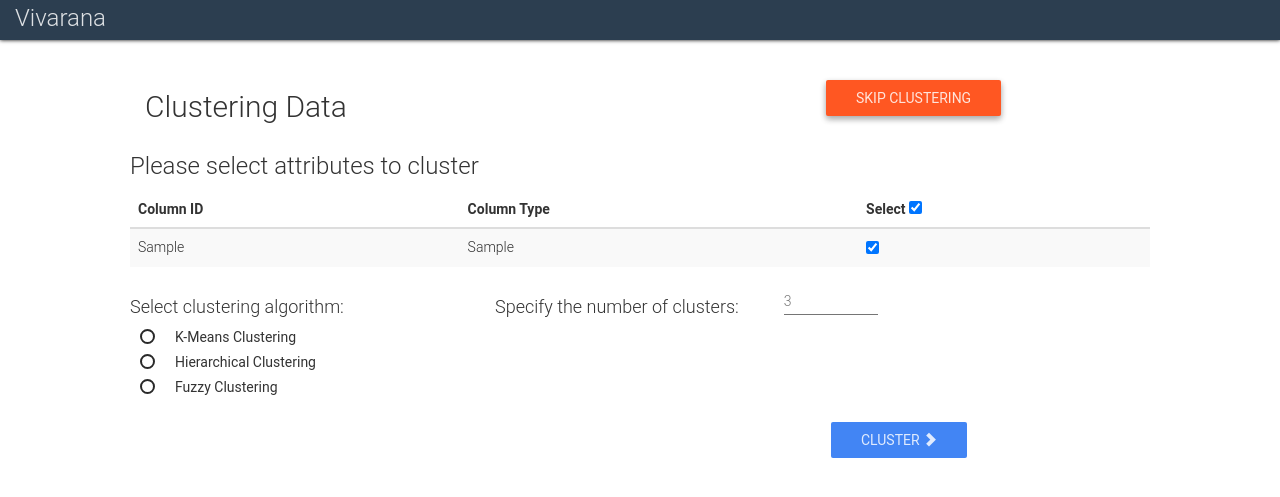
After one commit to Vivarana/FYP, a Django app: template vivarana/templates/vivarana/clustering.html in a window 1280 px wide. The commit adds this page. Shown: the top 497 px of the page. Run offline with Django 3.2, Linux system fonts and the light colour scheme; the template is opened without the code that fills it: most values are stand-ins (such as "Sample title", 1, 10 or a date in 2020); some libraries are stand-ins or nearby versions.

Commit message:
added clustering functionality

```diff
--- a/vivarana/helper/file_helper.py
+++ b/vivarana/helper/file_helper.py
@@ -75,8 +75,9 @@ def load_data(filename, dataframe):
 
 
 def remove_columns(needed_columns, dataframe):
-    column_list = [dataframe.columns[int(i)-1] for i in needed_columns]
-    return dataframe[column_list]
+    new_dataframe = dataframe.copy(deep=True)
+    column_list = [new_dataframe.columns[int(i)-1] for i in needed_columns]
+    return new_dataframe[column_list]
 
 #return the column types in a format compatible with the paracoords library
 def get_compatible_column_types(dataframe):
--- a/vivarana/static/js/material.js
+++ b/vivarana/static/js/material.js
@@ -1,4 +1,4 @@
-/* globals jQuery, ripples */
+/* globals jQuery */
 
 (function($) {
   // Selector to select only not already processed elements
@@ -31,6 +31,7 @@
       ].join(","),
       "inputElements": "input.form-control, textarea.form-control, select.form-control",
       "checkboxElements": ".checkbox > label > input[type=checkbox]",
+      "togglebuttonElements": ".togglebutton > label > input[type=checkbox]",
       "radioElements": ".radio > label > input[type=radio]"
     },
     "checkbox": function(selector) {
@@ -39,6 +40,13 @@
       .filter(":notmdproc")
       .data("mdproc", true)
       .after("<span class=ripple></span><span class=check></span>");
+    },
+    "togglebutton": function(selector) {
+      // Add fake-checkbox to material checkboxes
+      $((selector) ? selector : this.options.togglebuttonElements)
+      .filter(":notmdproc")
+      .data("mdproc", true)
+      .after("<span class=toggle></span>");
     },
     "radio": function(selector) {
       // Add fake-radio to material radios
@@ -55,14 +63,25 @@
         var $this = $(this);
         $this.wrap("<div class=form-control-wrapper></div>");
         $this.after("<span class=material-input></span>");
+
+        // Add floating label if required
         if ($this.hasClass("floating-label")) {
           var placeholder = $this.attr("placeholder");
           $this.attr("placeholder", null).removeClass("floating-label");
           $this.after("<div class=floating-label>" + placeholder + "</div>");
         }
+
+        // Add hint label if required
+        if ($this.attr("data-hint")) {
+          $this.after("<div class=hint>" + $this.attr("data-hint") + "</div>");
+        }
+
+        // Set as empty if is empty (damn I must improve this...)
         if ($this.val() === null || $this.val() == "undefined" || $this.val() === "") {
           $this.addClass("empty");
         }
+
+        // Support for file input
         if ($this.parent().next().is("[type=file]")) {
           $this.parent().addClass("fileinput");
           var $input = $this.parent().next().detach();
@@ -71,7 +90,7 @@
       });
 
       $(document)
-            .on("change", ".checkbox input", function() { $(this).blur(); })
+      .on("change", ".checkbox input[type=checkbox]", function() { $(this).blur(); })
       .on("keydown paste", ".form-control", function(e) {
         if(_isChar(e)) {
           $(this).removeClass("empty");
@@ -107,12 +126,13 @@
       });
     },
     "ripples": function(selector) {
-            ripples.init((selector) ? selector : this.options.withRipples);
+      $.ripples({"target": (selector) ? selector : this.options.withRipples});
     },
     "init": function() {
       this.ripples();
       this.input();
       this.checkbox();
+      this.togglebutton();
       this.radio();
 
       if (document.arrive) {
@@ -125,8 +145,8 @@
       (function() {
         // This part of code will detect autofill when the page is loading (username and password inputs for example)
         var loading = setInterval(function() {
-                    $("input").each(function() {
-                        if ($(this).val() !== $(this).attr("value")) {
+          $("input[type!=checkbox]").each(function() {
+            if ($(this).val() && $(this).val() !== $(this).attr("value")) {
               $(this).trigger("change");
             }
           });
--- a/vivarana/static/js/ripples.js
+++ b/vivarana/static/js/ripples.js
@@ -1,179 +1,130 @@
 /* Copyright 2014+, Federico Zivolo, LICENSE at https://github.com/FezVrasta/bootstrap-material-design/blob/master/LICENSE.md */
-/* globals CustomEvent */
-window.ripples = {
-    init : function(withRipple) {
-        "use strict";
+/* globals jQuery, navigator */
 
-        // Cross browser matches function
-        function matchesSelector(domElement, selector) {
-            var matches = domElement.matches ||
-                domElement.matchesSelector ||
-                domElement.webkitMatchesSelector ||
-                domElement.mozMatchesSelector ||
-                domElement.msMatchesSelector ||
-                domElement.oMatchesSelector;
-            return matches.call(domElement, selector);
-        }
+(function($) {
+  $.ripples = function(options) {
 
-        // animations time
-        var rippleOutTime = 100,
-            rippleStartTime = 500;
-
-        // Helper to bind events on dynamically created elements
-        var bind = function(events, selector, callback) {
-            if (typeof events === "string") {
-                events = [events];
-            }
-            events.forEach(function(event) {
-                document.addEventListener(event, function(e) {
-                    var target = (typeof e.detail !== "number") ? e.detail : e.target;
-
-                    if (matchesSelector(target, selector)) {
-                        callback(e, target);
-                    }
-                });
-            });
-        };
-
-        var rippleStart = function(e, target, callback) {
-
-            // Init variables
-            var $rippleWrapper      = target,
-                $el                 = $rippleWrapper.parentNode,
-                $ripple             = document.createElement("div"),
-                elPos               = $el.getBoundingClientRect(),
-                // Mouse pos in most cases
-                mousePos            = {x: e.clientX - elPos.left, y: ((window.ontouchstart) ? e.clientY - window.scrollY: e.clientY) - elPos.top},
-                scale               = "scale(" + Math.round($rippleWrapper.offsetWidth / 5) + ")",
-                rippleEnd           = new CustomEvent("rippleEnd", {detail: $ripple}),
-                _rippleOpacity      = 0.3,
-                refreshElementStyle;
+    // Default options
+    var defaultOptions = {
+      "target": ".btn:not(.btn-link), .card-image, .navbar a:not(.withoutripple), .nav-tabs a:not(.withoutripple), .withripple"
+    };
 
 
-            // If multitouch is detected or some other black magic suff is happening...
-            if (e.touches) {
-                mousePos  = {x: e.touches[0].clientX - elPos.left, y:  e.touches[0].clientY - elPos.top};
-            }
+    function isTouch() {
+      return /Android|webOS|iPhone|iPad|iPod|BlackBerry|IEMobile|Opera Mini/i.test(navigator.userAgent);
+    }
 
-            $ripplecache = $ripple;
 
-            // Set ripple class
-            $ripple.className = "ripple";
+    // Fade out the ripple and then destroy it
+    function rippleOut(ripple) {
 
-            // Move ripple to the mouse position
-            $ripple.setAttribute("style", "left:" + mousePos.x + "px; top:" + mousePos.y + "px;");
+      // Unbind events from ripple
+      ripple.off();
 
-            // Get the clicked target's text color, this will be applied to the ripple as background-color.
-            var targetColor = window.getComputedStyle($el).color;
+      // Start the out animation
+      ripple.addClass("ripple-out");
 
-            // Convert the rgb color to an rgba color with opacity set to __rippleOpacity__
-            targetColor = targetColor.replace("rgb", "rgba").replace(")",  ", " + _rippleOpacity + ")");
-
-            // Insert new ripple into ripple wrapper
-            $rippleWrapper.appendChild($ripple);
-
-            // Make sure the ripple has the class applied (ugly hack but it works)
-            refreshElementStyle = window.getComputedStyle($ripple).opacity;
-
-            // Let other funtions know that this element is animating
-            $ripple.dataset.animating = 1;
-
-            // Set scale value, background-color and opacity to ripple and animate it
-            $ripple.className = "ripple ripple-on";
-
-            // Prepare the style of the ripple
-            var rippleStyle = [
-                $ripple.getAttribute("style"),
-                "background-color: " + targetColor,
-                "-ms-transform: " + scale,
-                "-moz-transform" + scale,
-                "-webkit-transform" + scale,
-                "transform: " + scale
-            ];
-
-            // Apply the style
-            $ripple.setAttribute("style", rippleStyle.join(";"));
-
-            // This function is called when the animation is finished
-            setTimeout(function() {
-
-                // Let know to other functions that this element has finished the animation
-                $ripple.dataset.animating = 0;
-                document.dispatchEvent(rippleEnd);
-                if (callback) {
-                    callback();
-                }
-
-            }, rippleStartTime);
-
-        };
-
-        var rippleOut = function($ripple) {
-            // Clear previous animation
-            $ripple.className = "ripple ripple-on ripple-out";
-
-            // Let ripple fade out (with CSS)
-            setTimeout(function() {
-                $ripple.remove();
-            }, rippleOutTime);
-        };
-
-        // Helper, need to know if mouse is up or down
-        var mouseDown = false;
-        bind(["mousedown", "touchstart"], "*", function() {
-            mouseDown = true;
-        });
-        bind(["mouseup", "touchend", "mouseout"], "*", function() {
-            mouseDown = false;
-        });
-
-        // Append ripple wrapper if not exists already
-        var rippleInit = function(e, target) {
-            if (target.getElementsByClassName("ripple-wrapper").length === 0) {
-                target.className += " withripple";
-                var $rippleWrapper = document.createElement("div");
-                $rippleWrapper.className = "ripple-wrapper";
-                target.appendChild($rippleWrapper);
-                if (window.ontouchstart === null) {
-                    rippleStart(e, $rippleWrapper, function() {
-                        // FIXME: ugly fix for first touchstart event on mobile devices...
-                        $rippleWrapper.getElementsByClassName("ripple")[0].remove();
-                    });
-                }
-            }
-        };
-
-        var $ripplecache;
-
-        // Events handler
-        // init RippleJS and start ripple effect on mousedown
-        bind(["mouseover", "touchstart"], withRipple, rippleInit);
-
-        // start ripple effect on mousedown
-        bind(["mousedown", "touchstart"], ".ripple-wrapper", function(e, $ripple) {
-            // Start ripple only on left or middle mouse click and touch click
-            if (e.which === 0 || e.which === 1 || e.which === 2) {
-                rippleStart(e, $ripple);
-            }
-        });
-
-        // if animation ends and user is not holding mouse then destroy the ripple
-        bind("rippleEnd", ".ripple-wrapper .ripple", function(e, $ripple) {
-
-            var $ripples = $ripple.parentNode.getElementsByClassName("ripple");
-
-            if (!mouseDown || ( $ripples[0] == $ripple && $ripples.length > 1)) {
-                rippleOut($ripple);
-            }
-        });
-
-        // Destroy ripple when mouse is not holded anymore if the ripple still exists
-        bind(["mouseup", "touchend", "mouseout"], ".ripple-wrapper", function() {
-            var $ripple = $ripplecache;
-            if ($ripple && $ripple.dataset.animating != 1) {
-                rippleOut($ripple);
-            }
-        });
+      // This function is called when the transition "out" ends
+      ripple.on("transitionend webkitTransitionEnd oTransitionEnd MSTransitionEnd", function(){
+        ripple.remove();
+      });
 
     }
-};
+
+    // Apply custom options
+    options = $.extend(defaultOptions, options);
+
+
+    $(document)
+    .on("mousedown touchstart", options.target, function(e) {
+      if (isTouch() && e.type == "mousedown") {
+        return false;
+      }
+
+      var element = $(this);
+
+      // If the ripple wrapper does not exists, create it
+      if (!$(this).find(".ripple-wrapper").length) {
+        $(this).append("<div class=ripple-wrapper></div>");
+      }
+
+      var wrapper = $(this).find(".ripple-wrapper");
+
+
+      var wrapperOffset = wrapper.offset(),
+          relX,
+          relY;
+      if (!isTouch()) {
+        // Get the mouse position relative to the ripple wrapper
+        relX = e.pageX - wrapperOffset.left;
+        relY = e.pageY - wrapperOffset.top;
+      } else {
+        // Make sure the user is using only one finger and then get the touch position relative to the ripple wrapper
+        e = e.originalEvent;
+        if (e.touches.length === 1) {
+          relX = e.touches[0].pageX - wrapperOffset.left;
+          relY = e.touches[0].pageY - wrapperOffset.top;
+        } else {
+          return;
+        }
+      }
+
+      // Meet the new ripple
+      var ripple = $("<div></div>");
+
+      // Add to it the ripple class
+      ripple.addClass("ripple");
+
+      // Position it in the right place
+      ripple.css({"left": relX, "top": relY});
+
+      // Set the background color of the ripple
+      ripple.css({"background-color": window.getComputedStyle($(this)[0]).color});
+
+      // Spawn it
+      wrapper.append(ripple);
+
+      // Make sure the ripple has the styles applied (ugly hack but it works)
+      (function() { return window.getComputedStyle(ripple[0]).opacity; })();
+
+      // Set the new size
+      var size = (Math.max($(this).outerWidth(), $(this).outerHeight()) / ripple.outerWidth()) * 2.5;
+
+      ripple.css({
+        "-ms-transform": "scale(" + size + ")",
+        "-moz-transform": "scale(" + size + ")",
+        "-webkit-transform": "scale(" + size + ")",
+        "transform": "scale(" + size + ")"
+      });
+
+      // Start the transition
+      ripple.addClass("ripple-on");
+      ripple.data("animating", "on");
+      ripple.data("mousedown", "on");
+
+      // This function is called when the transition "on" ends
+      setTimeout(function() {
+        ripple.data("animating", "off");
+        if (ripple.data("mousedown") == "off") {
+          rippleOut(ripple);
+        }
+      }, 500);
+
+      // On mouseup or on mouseleave, set the mousedown flag to "off" and try to destroy the ripple
+      element.on("mouseup mouseleave", function() {
+        ripple.data("mousedown", "off");
+        // If the transition "on" is finished then we can destroy the ripple with transition "out"
+        if (ripple.data("animating") == "off") {
+          rippleOut(ripple);
+        }
+      });
+
+    });
+
+  };
+
+  $.fn.ripples = function() {
+    $.ripples({"target": $(this)});
+  };
+
+})(jQuery);
--- a/vivarana/templates/vivarana/base.html
+++ b/vivarana/templates/vivarana/base.html
@@ -12,12 +12,16 @@
     <script src="{% static "js/bootstrap.min.js" %}"></script>
     <script src="{% static "js/ripples.js" %}"></script>
     <script src="{% static "js/material.js" %}"></script>
-
+    <script src="{% static "js/snackbar.min.js" %}"></script>
 
 
     <title>{% block title %}Vivarana{% endblock %}</title>
 
-
+    <script>
+        $(document).ready(function () {
+            $.material.init();
+        });
+    </script>
 </head>
 
 <body>
--- /dev/null
+++ b/vivarana/templates/vivarana/clustering.html
@@ -0,0 +1,136 @@
+{% extends 'vivarana/base.html' %}
+{% block title %}Upload Data{% endblock %}
+
+{% block body_block %}
+
+    <style>
+        .container-clustering {
+            max-width: 980px;
+            margin: 0 auto;
+            padding: 10px;
+        }
+
+        #warning {
+            display: none;
+        }
+
+    </style>
+    <div class="container-clustering">
+        <div class="row">
+            <div class="row">
+                <div class="col-md-8">
+                    <h2> Clustering Data</h2>
+                </div>
+                <div class="col-md-2">
+                    <a href="/vivarana/preprocessor" class="btn btn-warning btn-raised">Skip Clustering</a>
+                </div>
+            </div>
+            <div class="row">
+                <div id="warning" class="alert alert-warning" role="alert">Please select at least on column</div>
+                <h3>Please select attributes to cluster</h3>
+
+                <form method="POST" action="" onsubmit="return validateForm()">
+                    {% csrf_token %}
+                    <table class="table table-striped">
+                        <thead>
+                        <tr>
+                            <th>Column ID</th>
+                            <th>Column Type</th>
+                            <th>Select <input type="checkbox" name="select-all" id="select-all" checked/></th>
+                        </tr>
+                        </thead>
+                        <tbody>
+                        {% for col in columns %}
+                            <tr>
+                                <td>{{ col.0 }}</td>
+                                <td>{{ col.1 }}</td>
+                                <td><input type="checkbox" name="column" value="{{ forloop.counter }}" checked></td>
+                            </tr>
+                        {% endfor %}
+                        </tbody>
+                    </table>
+
+                    <div class="row">
+                        <div class="col-lg-4">
+                            <h4>Select clustering algorithm: </h4>
+
+                            <div class="form-group">
+                                <div class="radio radio-primary">
+                                    <label>
+                                        <input type="radio" name="clustering-algo-radios"
+                                               id="kmeans-radio"
+                                               value="kmeans-cluster">
+                                        K-Means Clustering
+                                    </label>
+                                </div>
+                                <div class="radio radio-primary">
+                                    <label>
+                                        <input type="radio" name="clustering-algo-radios"
+                                               id="hierarchical-radio"
+                                               value="hierarchical-cluster">
+                                        Hierarchical Clustering
+                                    </label>
+                                </div>
+                                <div class="radio radio-primary">
+                                    <label>
+                                        <input type="radio" name="clustering-algo-radios"
+                                               id="fuzzy-radio"
+                                               value="fuzzy-cluster">
+                                        Fuzzy Clustering
+                                    </label>
+                                </div>
+                            </div>
+
+                        </div>
+                        <div class="col-lg-6">
+                            <div class="form-group">
+                                <div class="col-lg-7">
+                                    <h4> Specify the number of clusters:</h4>
+                                </div>
+                                <div class="col-lg-3">
+                                    <input type="number" class="form-control" name="number-of-clusters"
+                                           id="numberofclusters" placeholder="3">
+                                </div>
+                            </div>
+                        </div>
+
+                    </div>
+                    <div class="row">
+                        <div class="col-lg-8">
+
+                        </div>
+                        <div class="col-lg-4">
+                            <button id="submit-button" type="submit" class="btn btn-primary">
+                                Cluster
+                                <span class="glyphicon glyphicon-chevron-right"></span>
+                            </button>
+                        </div>
+                    </div>
+                </form>
+
+            </div>
+        </div>
+    </div>
+
+    <script>
+        $('#select-all').click(function (event) {
+            var is_checked = this.checked;
+            // Iterate each checkbox
+            $(':checkbox').each(function () {
+                this.checked = is_checked;
+            });
+        });
+
+        function validateForm() {
+            if ($('input[type=checkbox]:checked').length != 0) {
+                return true;
+            }
+            else {
+                $('#warning').show();
+                return false;
+            }
+            return false;
+        }
+
+    </script>
+{% endblock %}
--- a/vivarana/templates/vivarana/upload.html
+++ b/vivarana/templates/vivarana/upload.html
@@ -104,7 +104,7 @@
                     if(data.result.success==true) {
                         $( "#form-container").after('<div id="alert" class="alert alert-success" role="alert">'+ data.result['file_name'] +' Succefully uploaded.</div>')
                         setTimeout(function(){
-                            window.location.replace("/vivarana/preprocessor");
+                            window.location.replace("/vivarana/clustering");
                         }, 1000);
                     }
                     else{
--- a/vivarana/templates/vivarana/visualize-base.html
+++ b/vivarana/templates/vivarana/visualize-base.html
@@ -14,6 +14,7 @@
     <link rel="stylesheet" href="{% static "slickgrid/examples.css" %}" type="text/css"/>
     <link rel="stylesheet" href="{% static "css/yamm.css" %}" type="text/css"/>
     <link rel="stylesheet" href="{% static "css/custom.css" %}" type="text/css"/>
+
 
     <link rel="stylesheet" type="text/css" href="{% static "parallelcordinates/d3.parcoords.css" %}">
 
@@ -153,13 +154,13 @@
             <li class="dropdown">
                 <a href="#" class="dropdown-toggle" data-toggle="dropdown">Options <b
                         class="caret"></b></a>
-                <ul class="dropdown-menu">
+                <ul class="dropdown-menu" id="timewindow_dropdown">
 
 
                     <div class="yamm-content">
                         <div class="row">
                             <div class="col-xs-7">
-                                <input id="time-window" type="text" class="form-control" placeholder="Specify the time window">
+                                <input id="time-window" type="number" class="form-control" placeholder="Specify the time window">
                             </div>
                             <div class="col-xs-5">
                                 <select class="form-control" id="granularity-select">
--- a/vivarana/urls.py
+++ b/vivarana/urls.py
@@ -6,6 +6,7 @@ urlpatterns = patterns('',
     url(r'^$', views.home, name='home'),
     url(r'^upload/$', views.upload , name='upload'),
     url(r'^preprocessor/$', views.preprocessor, name='preprocessor'),
+    url(r'^clustering/$', views.clustering, name='clustering'),
     url(r'^visualize/$', views.visualize , name='visualize'),
     url(r'^set_time_window/$', views.set_time, name='set_time'),
     url(r'^aggregator/$', views.aggregator, name='aggregator'),
```
Also changed, not shown: vivarana/constants.py (added, +21 -0 lines), vivarana/helper/aggregate.py (+5 -4 lines), vivarana/helper/cluster.py (added, +29 -0 lines), vivarana/static/js/custom.js (+16 -6 lines), vivarana/static/parallelcordinates/d3.parcoords.js (+2 -5 lines), vivarana/templates/vivarana/visualize.html (+4 -6 lines), vivarana/views.py (+30 -7 lines). Lines whose indentation alone changed are shown as unchanged.
